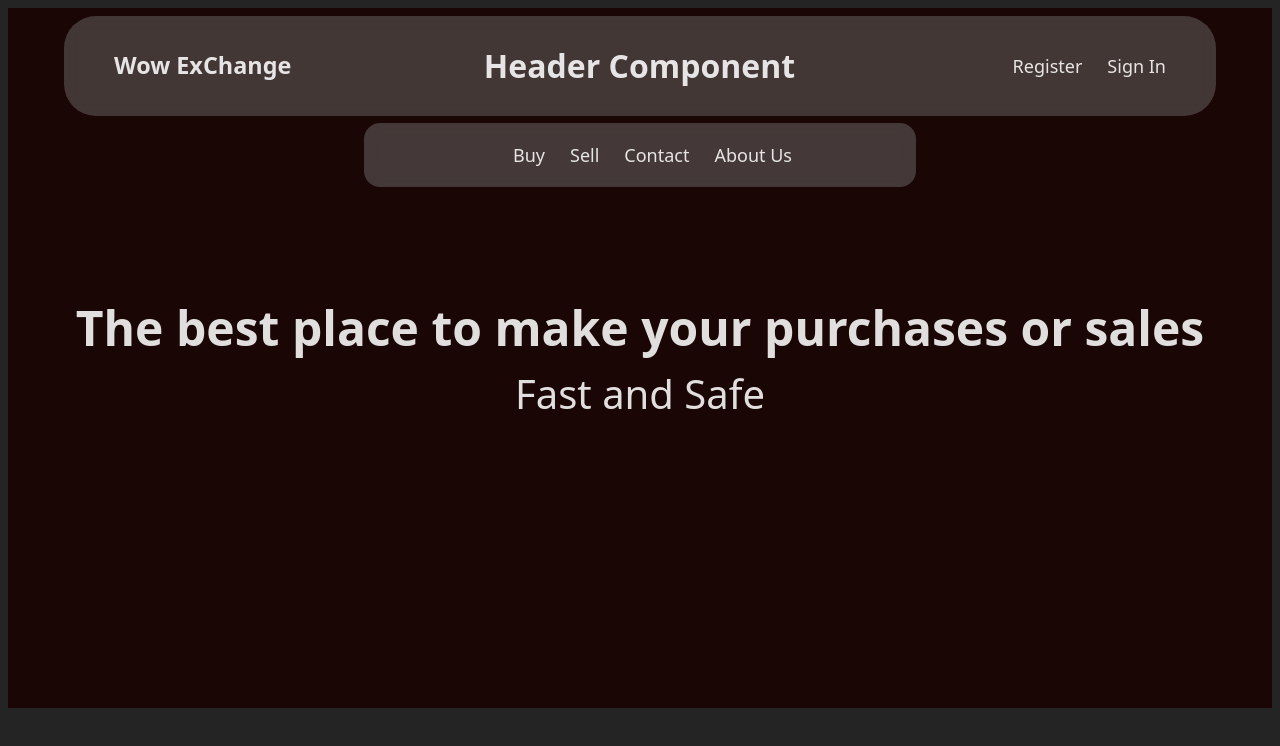
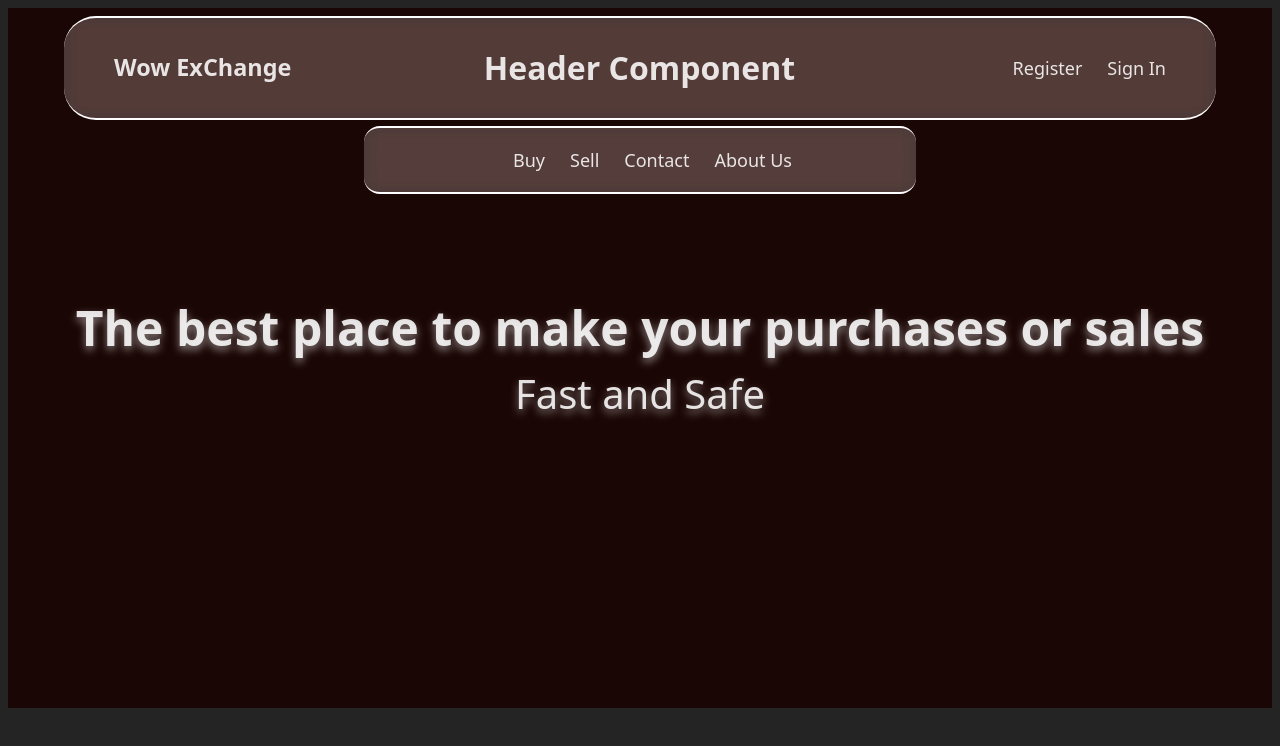
Before and after one commit to RonielDaboin/Games-Hub, a React (Vite) app: page / in a window 1280 px wide. Shown: the top 746 px of the page. Built offline with nearby package versions, Linux system fonts and the light colour scheme.

Commit message:
update Navbar-LowDownbar-Hero

```diff
--- a/src/components/header/Lowbar/LowDownBarStyles.jsx
+++ b/src/components/header/Lowbar/LowDownBarStyles.jsx
@@ -2,23 +2,23 @@ import styled from "styled-components";
 
 export const Container = styled.div`
     display: flex;
-
     align-items: center;
     justify-content: space-between;
     height: 8%;
     width: 40%;
     background-color: #c7d5d53f;
     margin: 0 auto;
-    margin-top: 4px;
     border-radius: 1rem;
     position: fixed;
-    margin-top: 115px;
+    margin-top: 118px;
     left: 50%;
     z-index: 2;
     padding: 0 20px;
     transform: translateX(-50%);
-    backdrop-filter: blur(10px);
+    backdrop-filter: blur(10px) brightness(1.9);
     -webkit-backdrop-filter: blur(10px);
+    border-top: 2px solid white;
+    border-bottom: 2px solid white;
 `
 
 export const Wrapper = styled.div`
@@ -39,6 +39,7 @@ export const MenuItem = styled.div`
     &:hover{
         transform: scale(1.1);
         color: azure;
+        text-shadow: 0 4px 8px rgb(0, 0, 0);
     }
 
 `
--- a/src/components/header/Navbar/NavbarStyle.jsx
+++ b/src/components/header/Navbar/NavbarStyle.jsx
@@ -16,8 +16,10 @@ export const Container = styled.div`
     left: 50%;
     transform: translateX(-50%);
     z-index: 2;
-    backdrop-filter: blur(10px);
     -webkit-backdrop-filter: blur(10px);
+    backdrop-filter: blur(10px) brightness(1.9);
+    border-top: 2px solid white;
+    border-bottom: 2px solid white;
 `
 
 export const Wrapper = styled.div`
@@ -59,5 +61,6 @@ export const MenuItem = styled.div`
     &:hover{
         transform: scale(1.1);
         color: azure;
+        text-shadow: 0 4px 10px rgb(0, 0, 0);
     }
 `
--- a/src/components/hero/hero.jsx
+++ b/src/components/hero/hero.jsx
@@ -5,7 +5,7 @@ export const Hero = () => {
   return (
     <Container>
         <HeroVideo>
-            <video src='/BFAHERO.mp4' autoPlay loop muted playsInline />
+            <video src='/BFAHEROTHH.mp4' autoPlay loop muted playsInline />
             <Overlay />
         </HeroVideo>
         <Wrapper>
--- a/src/components/hero/heroStyles.jsx
+++ b/src/components/hero/heroStyles.jsx
@@ -29,6 +29,8 @@ export const Wrapper = styled.div`
 export const Title = styled.div`
     font-size: 3em;
     font-weight: 700;
+    text-shadow: 5cap;
+    text-shadow: 0 4px 8px rgba(255, 255, 255, 0.506);
 
 
 `
@@ -36,6 +38,7 @@ export const Title = styled.div`
 export const Subtitle = styled.div`
     font-size: 2.5em;
     font-weight: 500;
+    text-shadow: 0 4px 8px rgba(255, 255, 255, 0.506);
 
 `
 
```
